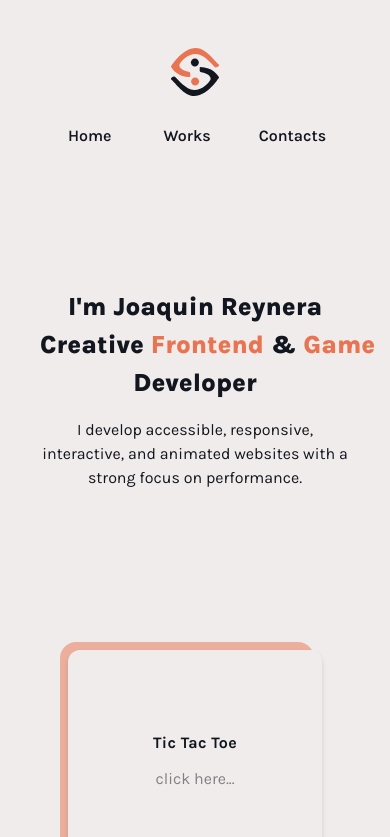
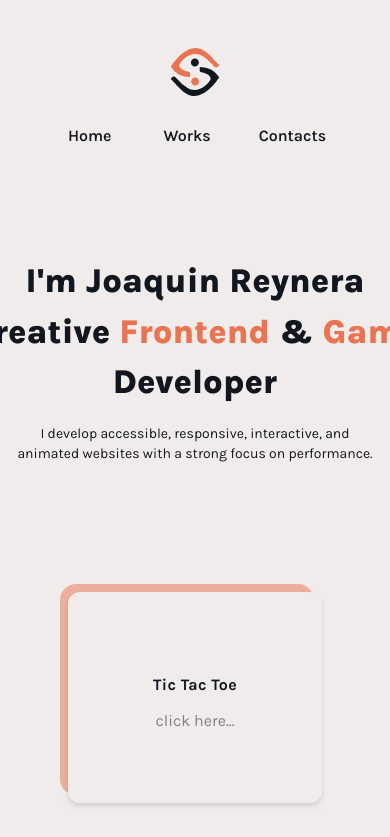
Before and after one commit to Sugorr/sugorr.github.io, a React (Vite) app: page / in a window 390 px wide. Shown: the top 837 px of the page. Built offline with nearby package versions, Linux system fonts and the light colour scheme.

Commit message:
Fix responsiveness

```diff
--- a/src/components/HeroBanner.jsx
+++ b/src/components/HeroBanner.jsx
@@ -18,8 +18,8 @@ export default function HeroBanner (){
     const opacityScroll = useTransform(scrollYProgress, [1, 0], ["100%", "0%"])
 
     return (
-        <div ref={ targetRef } className='relative lg:px-64 px-10 py-32 text-center flex justify-start items-center flex-col gap-4 overflow-hidden'>
-            <div className="relative w-full h-full text-center font-extrabold lg:text-[8dvh] text-[3dvh]">
+        <div ref={ targetRef } className='relative md:px-64 px-4 md:py-32 py-24 text-center flex justify-start items-center flex-col gap-4 overflow-hidden'>
+            <div className="relative flex flex-col items-center text-center font-extrabold md:text-[8dvh] text-[4dvh]">
                 <motion.div
                     style={{ translateX: textLeftX, translateY: textUp }}
                     initial={{ opacity: 0}}
@@ -53,7 +53,7 @@ export default function HeroBanner (){
             initial={{ opacity: 0, y: 15 }}
             animate={{ opacity: 1, y: 0 }}
             transition={{ duration: 1}}
-            className='md:text-2xl sm:text-xl font-regular text-default-black md:w-1/2'>
+            className='md:text-2xl sm:text-xl text-sm font-regular text-default-black md:w-1/2'>
                 I develop accessible, responsive, interactive, and animated websites with a strong focus on performance.
             </motion.p>
         </div>
```
